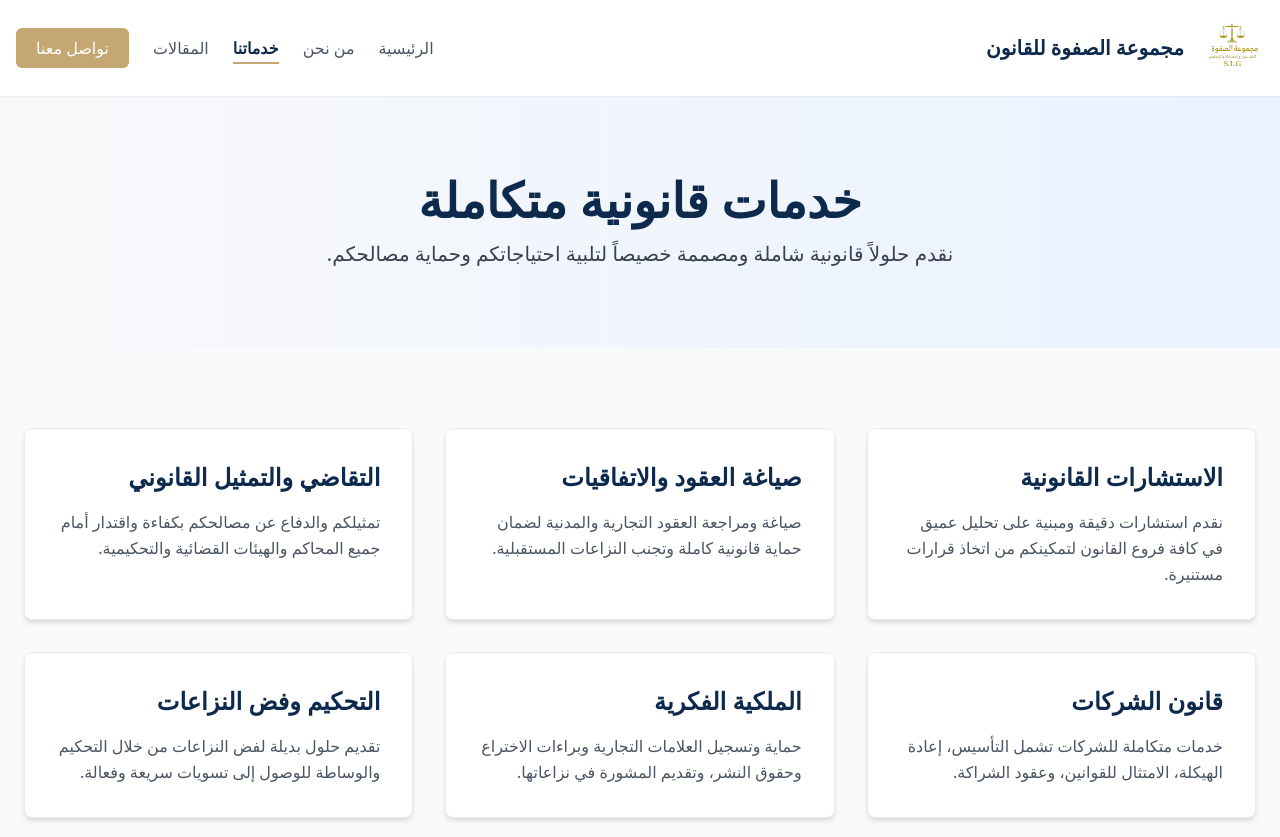
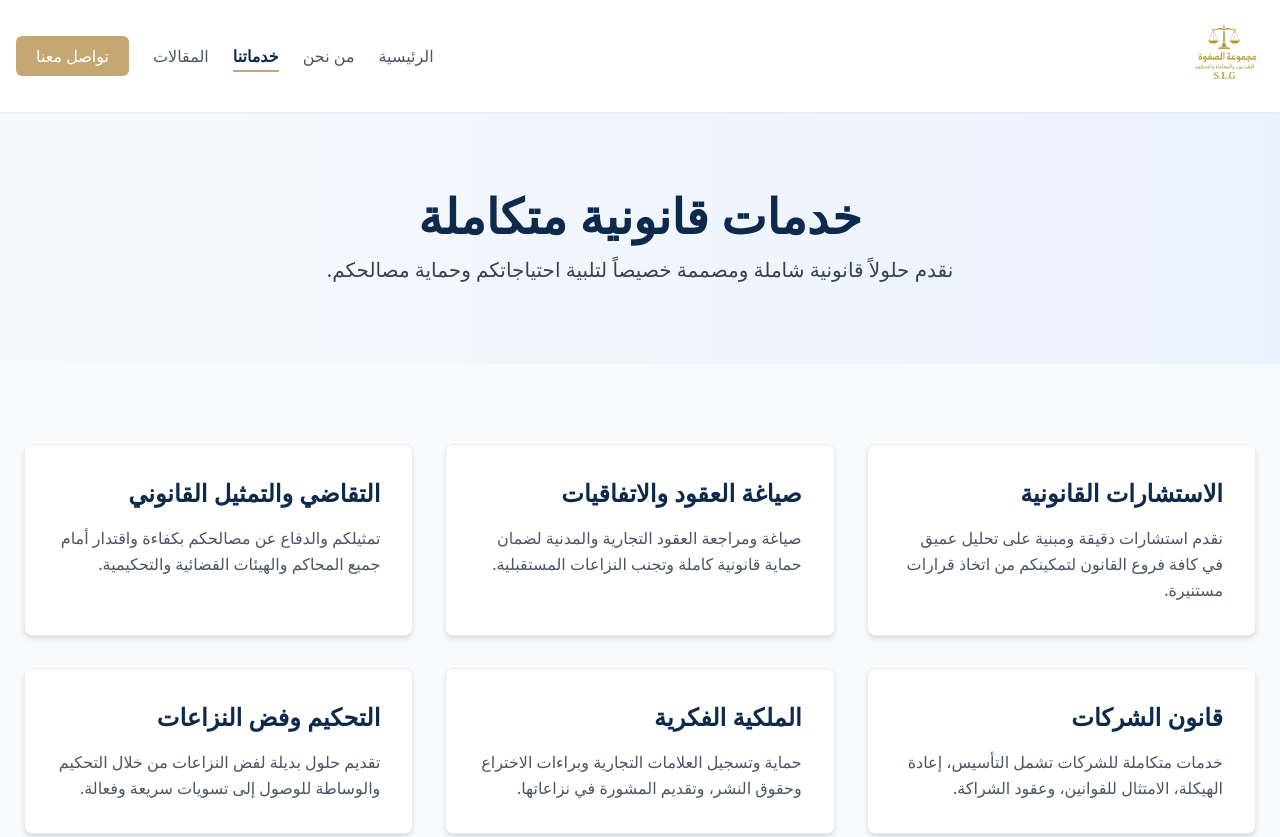
Before and after one commit to laithalfaleh/alsafwa-group, a plain HTML site: page services.html in a window 1280 px wide. Shown: the top 837 px of the page. Drawn offline with nearby package versions, Linux system fonts and the light colour scheme.

Commit message:
Update services.html

```diff
--- a/services.html
+++ b/services.html
@@ -12,8 +12,7 @@
   <header class="bg-white shadow-sm sticky top-0 z-50">
     <div class="container mx-auto flex justify-between items-center p-4">
       <div class="flex items-center space-x-4 space-x-reverse">
-        <img src="assets/images/logo.png.jpeg" alt="شعار الصفوة" class="h-16">
-        <span class="text-xl font-bold text-primary">مجموعة الصفوة للقانون</span>
+        <img src="assets/images/logo.png.jpeg" alt="شعار الصفوة" class="h-20">
       </div>
       <nav class="hidden md:flex items-center gap-6 text-base font-medium">
         <a href="index.html" class="text-gray-600 hover:text-primary">الرئيسية</a>
```
